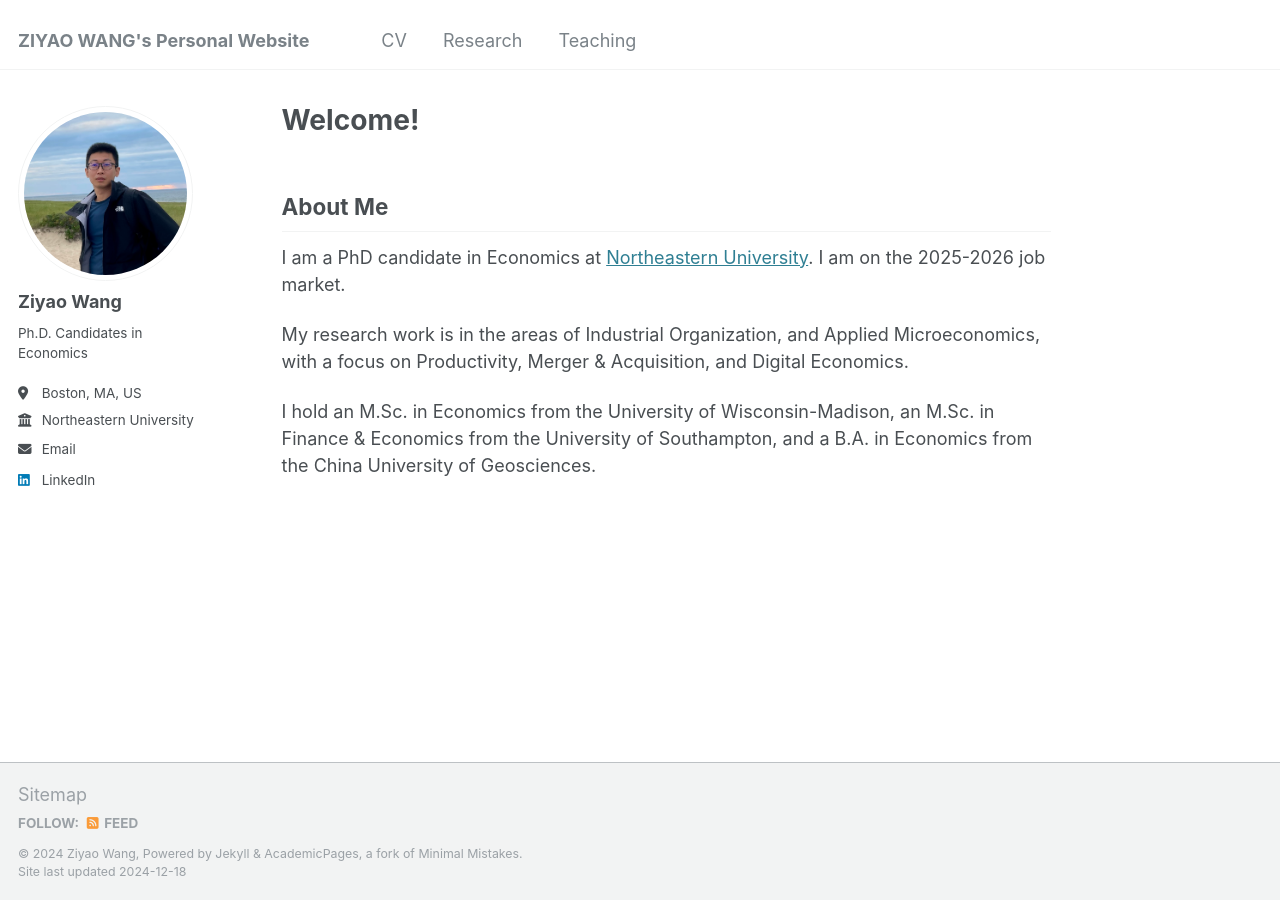
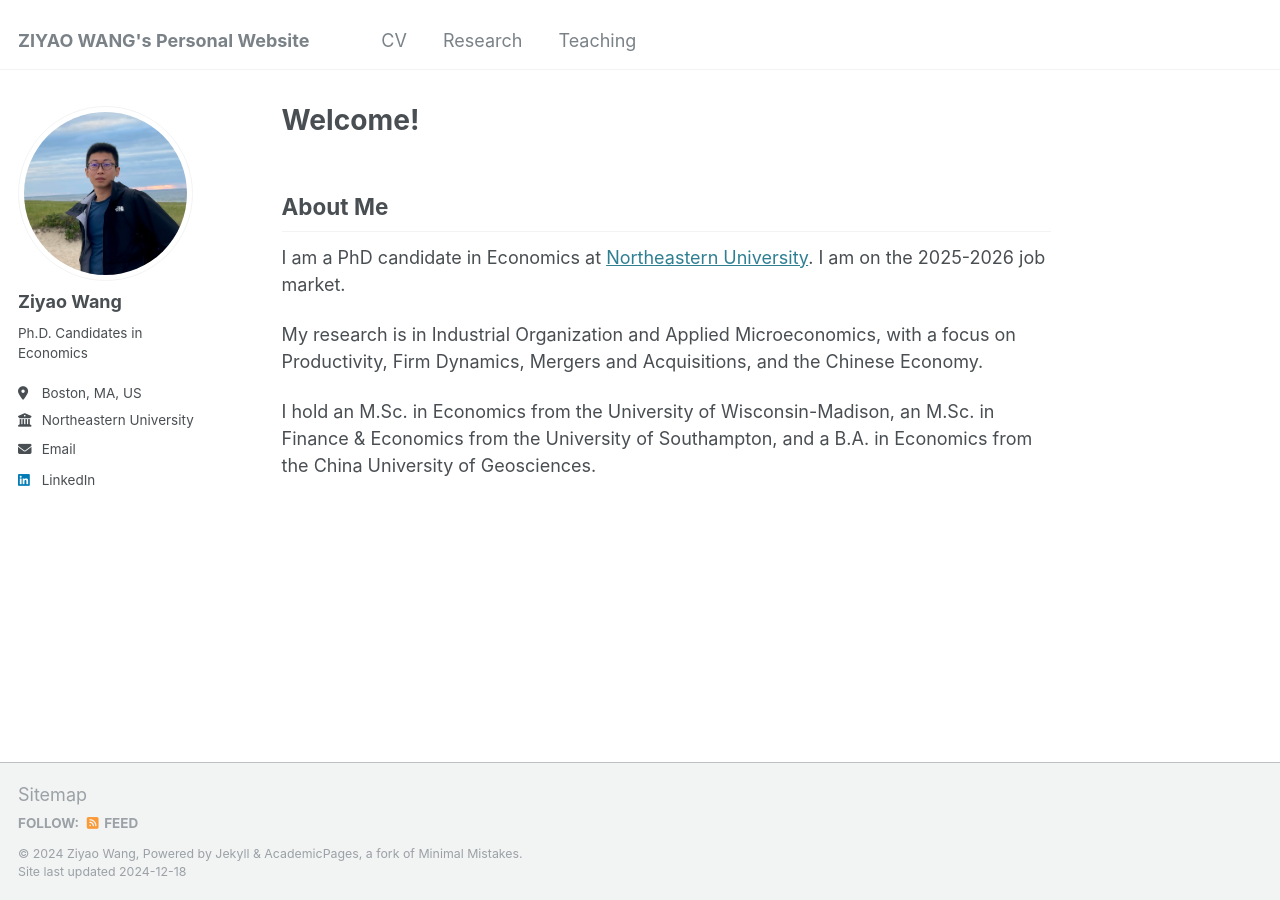
Before and after one commit to ziyaowangecon/ziyaowangecon.github.io, a Jekyll site: the page built from _pages/about.md, in a window 1280 px wide. Built offline with Jekyll 4.4.1, drawn with Linux system fonts in a browser that asks for light colours.

Commit message:
Update about.md

```diff
--- a/_pages/about.md
+++ b/_pages/about.md
@@ -10,7 +10,7 @@ redirect_from:
 ## About Me
 I am a PhD candidate in Economics at [Northeastern University](https://cssh.northeastern.edu/economics/). I am on the 2025-2026 job market.
 
-My research work is in the areas of Industrial Organization, and Applied Microeconomics, with a focus on Productivity, Merger & Acquisition, and Digital Economics.
+My research is in Industrial Organization and Applied Microeconomics, with a focus on Productivity, Firm Dynamics, Mergers and Acquisitions, and the Chinese Economy.
 
 I hold an M.Sc. in Economics from the University of Wisconsin-Madison, an M.Sc. in Finance & Economics from the University of Southampton, and a B.A. in Economics from the China University of Geosciences.
 
```
